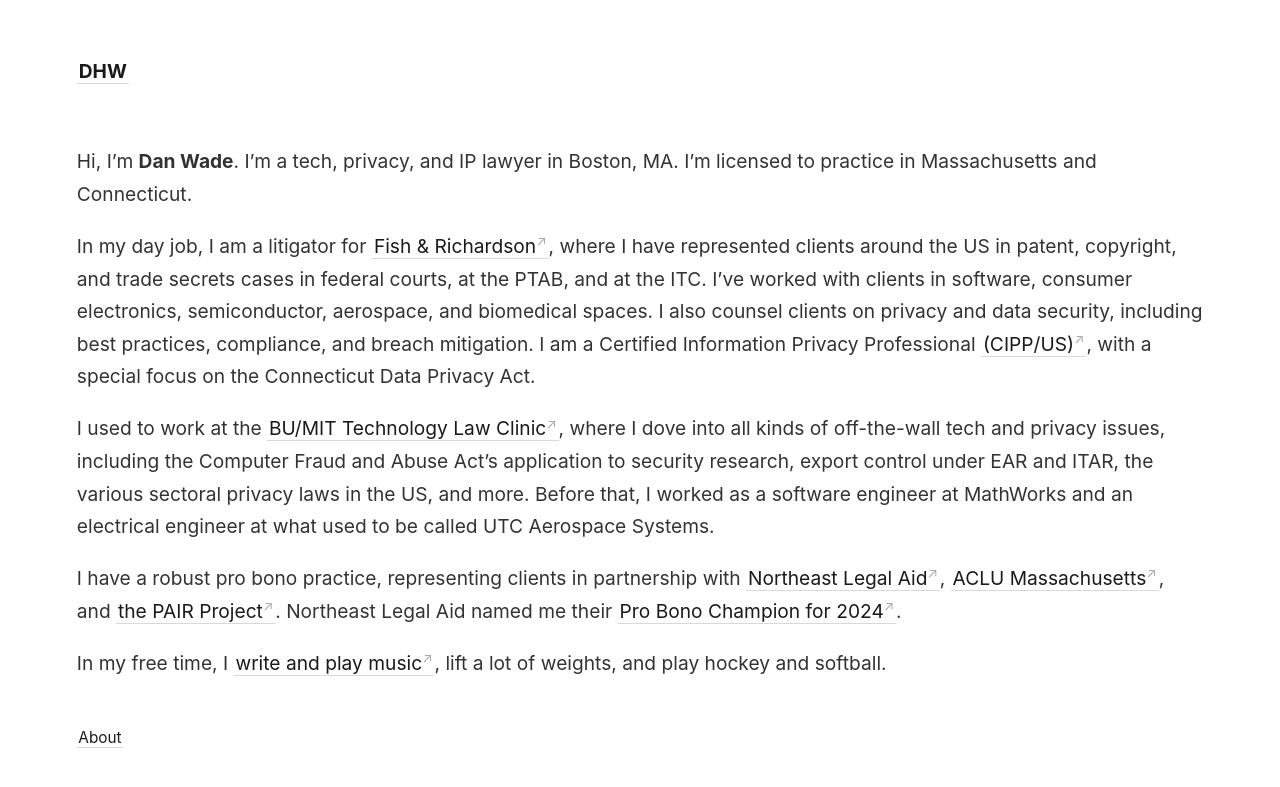
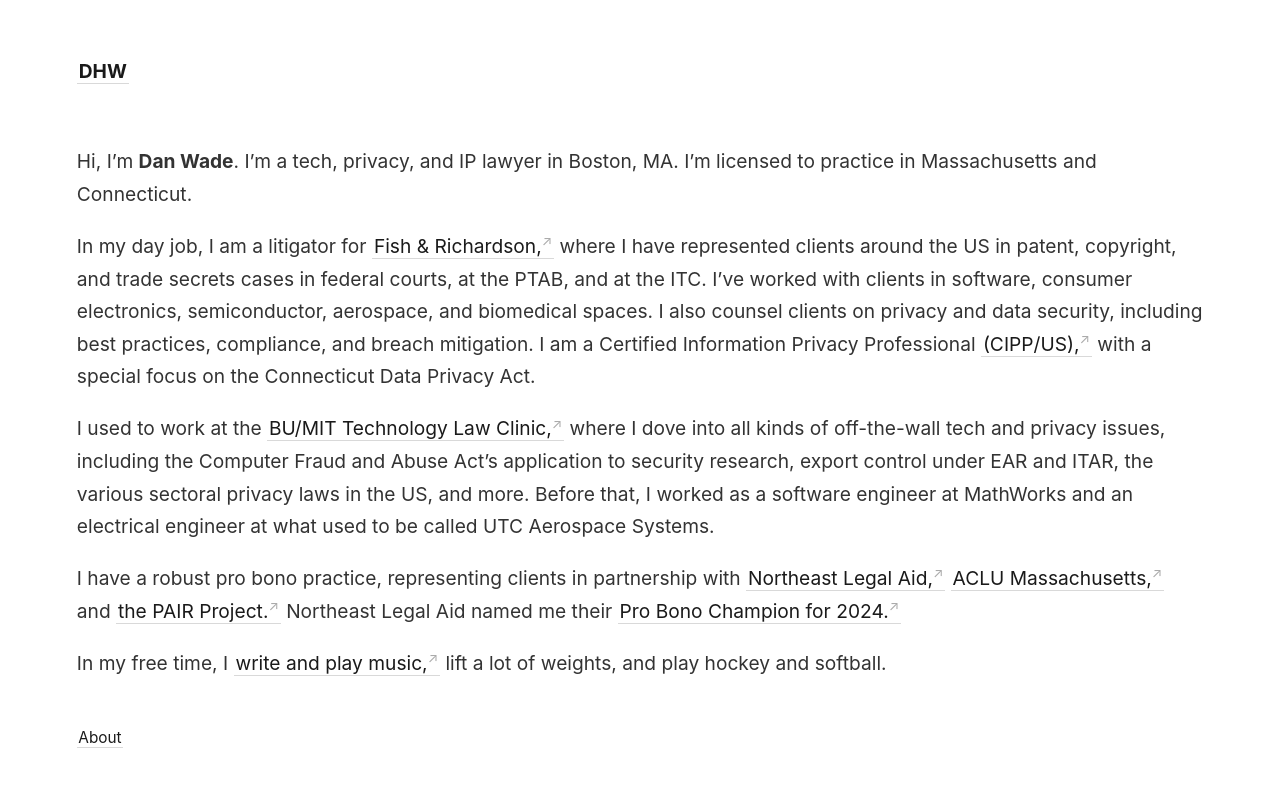
Before and after one commit to dwade6412/dwade6412.github.io, a Jekyll site: the page built from _pages/about.md, in a window 1280 px wide. Shown: the top 787 px of the page. Built offline with Jekyll 4.4.1, drawn with Linux system fonts in a browser that asks for light colours.

```diff
--- a/_pages/about.md
+++ b/_pages/about.md
@@ -6,10 +6,10 @@ permalink: /about
 
 Hi, I'm **Dan Wade**. I'm a tech, privacy, and IP lawyer in Boston, MA. I'm licensed to practice in Massachusetts and Connecticut.
 
-In my day job, I am a litigator for [Fish & Richardson](https://www.fr.com), where I have represented clients around the US in patent, copyright, and trade secrets cases in federal courts, at the PTAB, and at the ITC. I've worked with clients in software, consumer electronics, semiconductor, aerospace, and biomedical spaces. I also counsel clients on privacy and data security, including best practices, compliance, and breach mitigation. I am a Certified Information Privacy Professional [(CIPP/US)](https://iapp.org/certify/cippus/), with a special focus on the Connecticut Data Privacy Act.
+In my day job, I am a litigator for [Fish & Richardson,](https://www.fr.com) where I have represented clients around the US in patent, copyright, and trade secrets cases in federal courts, at the PTAB, and at the ITC. I've worked with clients in software, consumer electronics, semiconductor, aerospace, and biomedical spaces. I also counsel clients on privacy and data security, including best practices, compliance, and breach mitigation. I am a Certified Information Privacy Professional [(CIPP/US),](https://iapp.org/certify/cippus/) with a special focus on the Connecticut Data Privacy Act.
 
-I used to work at the [BU/MIT Technology Law Clinic](https://sites.bu.edu/techlaw/), where I dove into all kinds of off-the-wall tech and privacy issues, including the Computer Fraud and Abuse Act's application to security research, export control under EAR and ITAR, the various sectoral privacy laws in the US, and more. Before that, I worked as a software engineer at MathWorks and an electrical engineer at what used to be called UTC Aerospace Systems.
+I used to work at the [BU/MIT Technology Law Clinic,](https://sites.bu.edu/techlaw/) where I dove into all kinds of off-the-wall tech and privacy issues, including the Computer Fraud and Abuse Act's application to security research, export control under EAR and ITAR, the various sectoral privacy laws in the US, and more. Before that, I worked as a software engineer at MathWorks and an electrical engineer at what used to be called UTC Aerospace Systems.
 
-I have a robust pro bono practice, representing clients in partnership with [Northeast Legal Aid](https://www.northeastlegalaid.org/), [ACLU Massachusetts](https://www.aclum.org/), and [the PAIR Project](https://www.pairproject.org/). Northeast Legal Aid named me their [Pro Bono Champion for 2024](https://www.linkedin.com/posts/northeast-legal-aid-inc_volunteer-with-nla-activity-7285394084913950720-EB4g?utm_source=social_share_send&utm_medium=member_desktop_web&rcm=ACoAABTMjpIB2oiX4-3agpqh8JRXAkrtxQ9QP5Q).
+I have a robust pro bono practice, representing clients in partnership with [Northeast Legal Aid,](https://www.northeastlegalaid.org/) [ACLU Massachusetts,](https://www.aclum.org/) and [the PAIR Project.](https://www.pairproject.org/) Northeast Legal Aid named me their [Pro Bono Champion for 2024.](https://www.linkedin.com/posts/northeast-legal-aid-inc_volunteer-with-nla-activity-7285394084913950720-EB4g?utm_source=social_share_send&utm_medium=member_desktop_web&rcm=ACoAABTMjpIB2oiX4-3agpqh8JRXAkrtxQ9QP5Q)
 
-In my free time, I [write and play music](https://soundcloud.com/danielharanmusic), lift a lot of weights, and play hockey and softball.
+In my free time, I [write and play music,](https://soundcloud.com/danielharanmusic) lift a lot of weights, and play hockey and softball.
```
Also changed, not shown: _notes/beginnings.md (+2 -1 lines).
